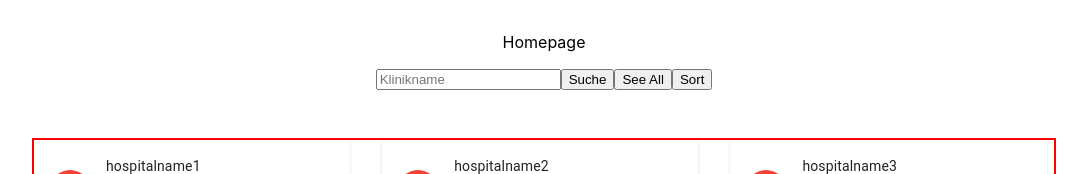
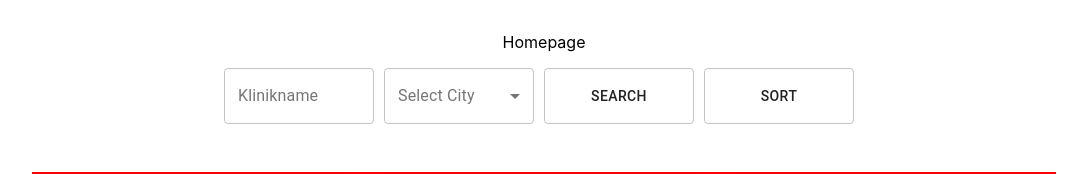
Before and after one commit to furkan-cloud/hospitalwebsite, a React (Create React App) app: page / in a window 1280 px wide. Shown: the part 165-339 px from the top of the page, without its empty margins (96-1183 px from the left). Built offline with nearby package versions, Linux system fonts and the light colour scheme.

Commit message:
search updated

```diff
--- a/src/components/search/index.js
+++ b/src/components/search/index.js
@@ -1,11 +1,94 @@
 import React, { useState } from "react";
+import { TextField, Button, MenuItem } from "@material-ui/core";
+import { makeStyles } from "@material-ui/core/styles";
 
-const Search = () => {
+const cities = [
+  {
+    value: "Berlin",
+    label: "Berlin",
+  },
+  {
+    value: "Hannover",
+    label: "Hannover",
+  },
+  {
+    value: "Gottingen",
+    label: "Gottingen",
+  },
+];
+
+const useStyles = makeStyles((theme) => ({
+  input: {
+    width: "150px",
+    height: "56px",
+    marginRight: "10px",
+  },
+}));
+
+const Search = (props) => {
+  const classes = useStyles();
   const [searchText, setSearchText] = useState("");
-  console.log(searchText);
+  const [city, setCity] = React.useState();
+  console.log("ss", searchText);
+
+  const handleChange = (event) => {
+    setCity(event.target.value);
+  };
+
   return (
     <div>
-      <input
+      <TextField
+        onChange={(event) => {
+          setSearchText(event.target.value);
+        }}
+        id="outlined-basic"
+        label="Klinikname"
+        variant="outlined"
+        type="text"
+        className={classes.input}
+      />
+      <TextField
+        id="outlined-select-currency"
+        select
+        label="Select City"
+        value={city}
+        onChange={handleChange}
+        variant="outlined"
+        className={classes.input}
+      >
+        {cities.map((option) => (
+          <MenuItem key={option.value} value={option.value}>
+            {option.label}
+          </MenuItem>
+        ))}
+      </TextField>
+      <Button
+        type="submit"
+        id="btn-suche"
+        variant="outlined"
+        className={classes.input}
+        onClick={() => props.searchedText(searchText)}
+      >
+        Search
+      </Button>
+
+      <Button
+        className={classes.input}
+        type="submit"
+        id="btn-sort"
+        variant="outlined"
+        onClick={null}
+      >
+        Sort
+      </Button>
+    </div>
+  );
+};
+
+export default Search;
+
+{
+  /* <input
         id="search"
         name="search"
         type="text"
@@ -13,18 +96,30 @@ const Search = () => {
         onChange={(event) => {
           setSearchText(event.target.value);
         }}
-      />
-      <button type="submit" id="btn-suche" onClick={null}>
-        Suche
-      </button>
-      <button type="submit" id="btn-show-all" onClick={null}>
+      /> */
+}
+
+{
+  /* <button type="submit" id="btn-show-all" onClick={null}>
         See All
       </button>
       <button type="submit" id="btn-sort" onClick={null}>
         Sort
-      </button>
-    </div>
-  );
-};
+      </button> */
+}
 
-export default Search;
+{
+  /* <button
+        type="submit"
+        id="btn-suche"
+        onClick={() => props.searchedText(searchText)}
+      >
+        Suche
+      </button> */
+}
+
+{
+  /* <Button type="submit" id="btn-show-all" variant="outlined" onClick={null}>
+        See All
+      </Button> */
+}
```
